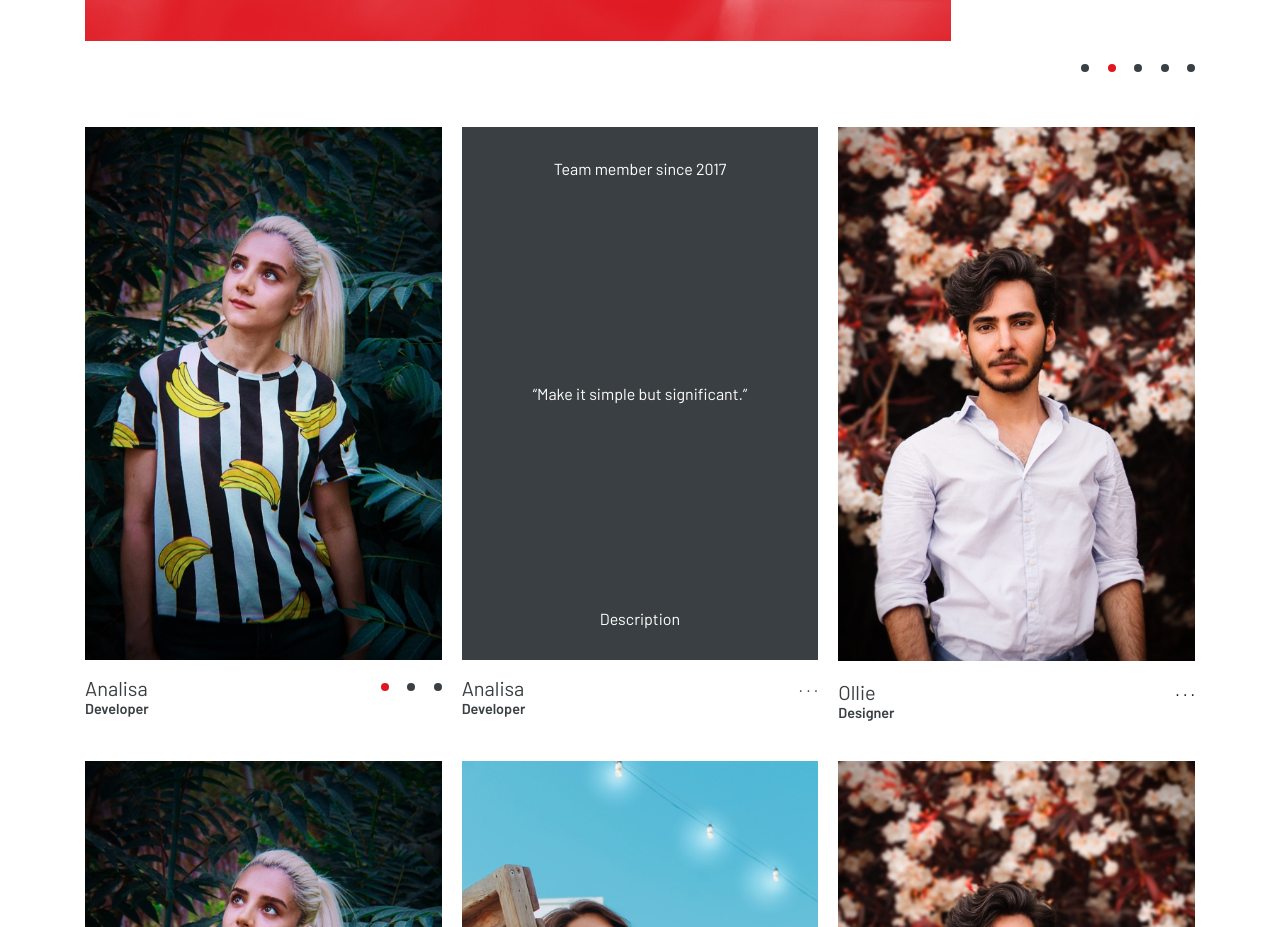
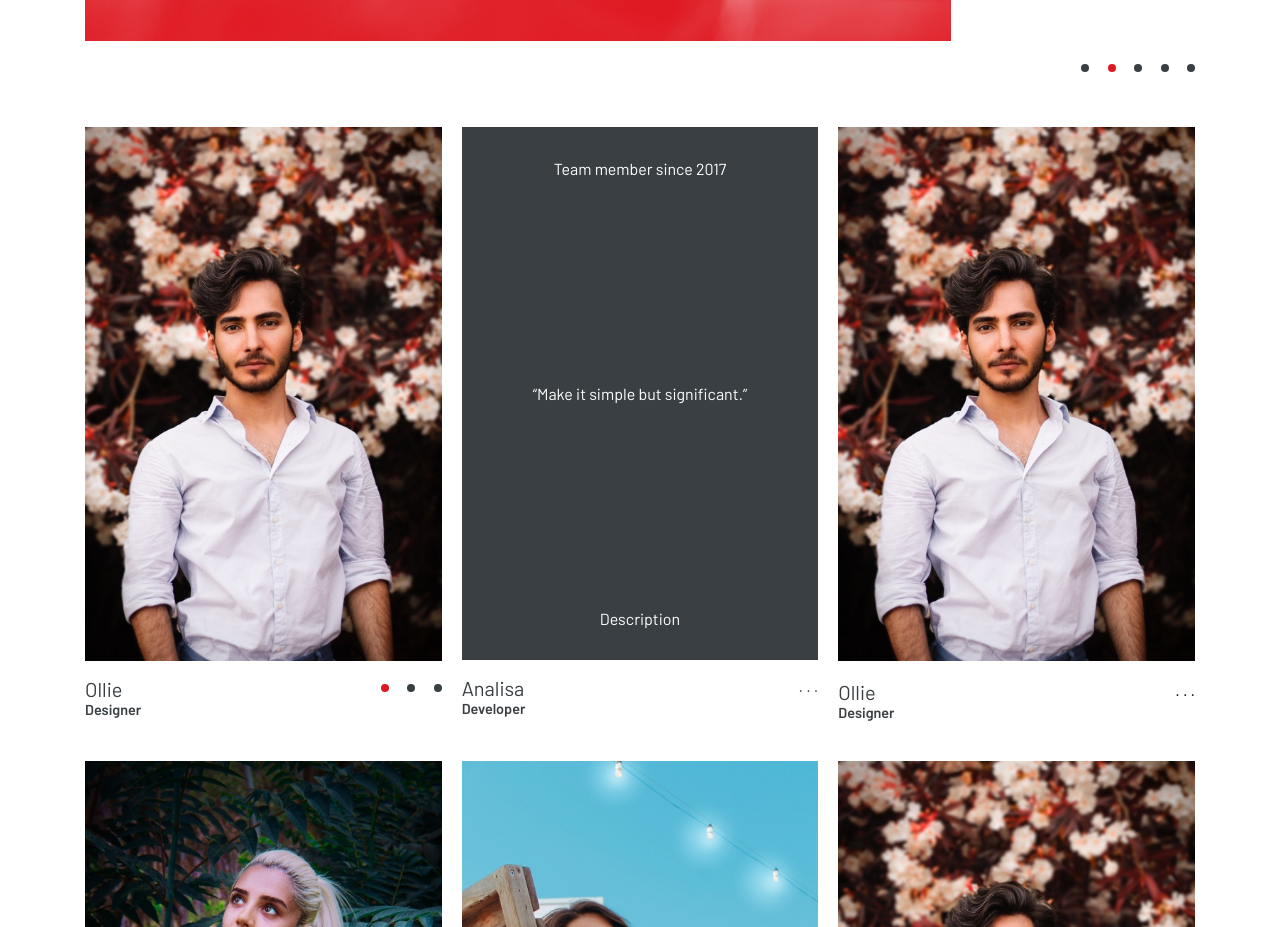
Before and after one commit to axlbert/schmiede-website-new, a Next.js app: page /about in a window 1280 px wide. Shown: the part 1400-2327 px from the top of the page. Built offline with nearby package versions, Linux system fonts and the light colour scheme.

Commit message:
init members basic data

```diff
--- a/components/member-card/index.js
+++ b/components/member-card/index.js
@@ -82,7 +82,7 @@ function PersonalOverlay() {
 /**
  * Member Card component.
  */
-export default function MemberCard() {
+export default function MemberCard({ name, role, imageSrc }) {
   const [activeIndex, setActiveIndex] = useState(0);
 
   const nextOverlay = e => {
@@ -97,7 +97,7 @@ export default function MemberCard() {
         style={{ cursor: 'pointer' }}
         onClick={nextOverlay}
       >
-        <img className="Card-Image" src="/about/member-2.jpg" />
+        <img className="Card-Image" src={imageSrc} />
         { activeIndex === 1 && <PersonalOverlay /> }
         { activeIndex === 2 && <ProfessionalOverlay /> }
       </div>
@@ -106,8 +106,8 @@ export default function MemberCard() {
         style={{ display: 'flex', justifyContent: 'space-between' }}
       >
         <div className="Card-Info">
-          <div className="Card-Title">Analisa</div>
-          <div className="Card-Subtitle">Developer</div>
+          <div className="Card-Title">{ name }</div>
+          <div className="Card-Subtitle">{ role }</div>
         </div>
         <div style={{ paddingTop: '0.15rem' }}>
           <DotControls
--- /dev/null
+++ b/data/members.js
@@ -0,0 +1,8 @@
+const ollie = {
+  name: 'Ollie',
+  role: 'Designer',
+  imageSrc: '/about/member-1.jpg',
+};
+
+const members = [ollie];
+export default members;
--- a/pages/about/index.js
+++ b/pages/about/index.js
@@ -6,9 +6,17 @@ import Nav from '../../components/nav';
 import DotControls from '../../components/dot-controls';
 import MemberCard from '../../components/member-card';
 
+import members from '../../data/members';
+
 const headerStyle = {
   backgroundImage: 'url("/about.jpg")',
 };
+
+function renderMembers() {
+  return members.map((x, i) => {
+    return <MemberCard key={i} {...x} />;
+  });
+}
 
 export default function About() {
   return (
@@ -74,7 +82,8 @@ export default function About() {
         }}
       >
         <div className="Grid">
-          <MemberCard />
+          { renderMembers() }
+
           <div className="Card">
             <div className="Card-ImageWrapper">
               <img className="Card-Image" src="/about/member-2.jpg" />
```
